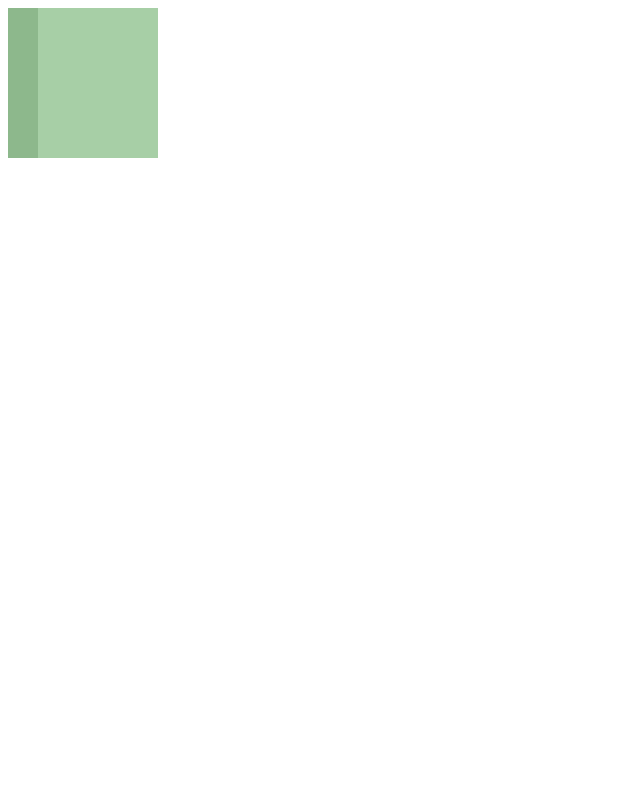
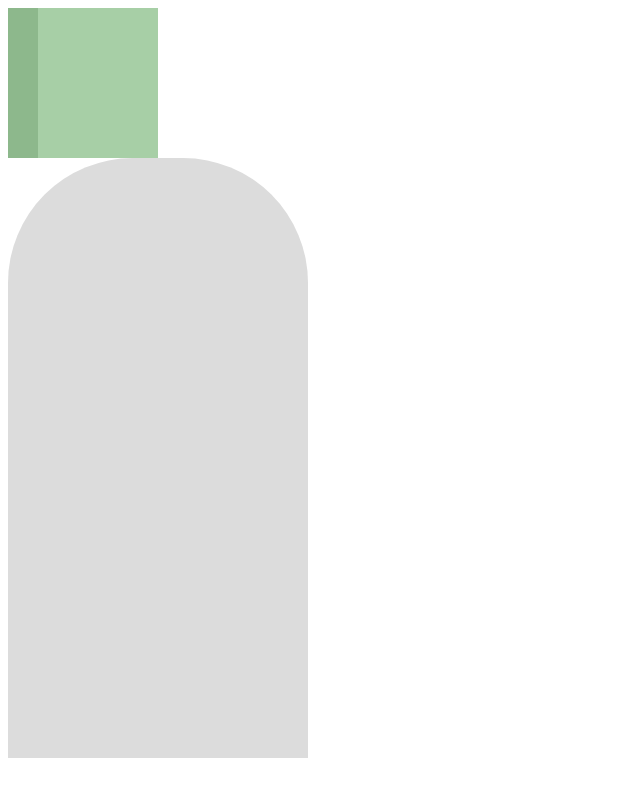
Before and after one commit to darcyyh/still-life, a plain HTML site: page index.html in a window 1280 px wide. Shown: the whole page, without its empty margins (0-640 px from the left). Drawn offline with Linux system fonts and the light colour scheme.

Commit message:
made jug

```diff
--- a/index.html
+++ b/index.html
@@ -10,5 +10,6 @@
 <div id="greenclock">
 	<div id="clocktop"></div>
 </div>
+<div id="jug"></div>
 </body>
 </html>
--- a/style.css
+++ b/style.css
@@ -9,3 +9,10 @@
 	height: 150px;
 	background-color: #8db88c;
 }
+
+#jug {
+	width: 300px;
+	height: 600px;
+	background-color: gainsboro;
+	border-radius: 125px 125px 0 0px;
+}
```
